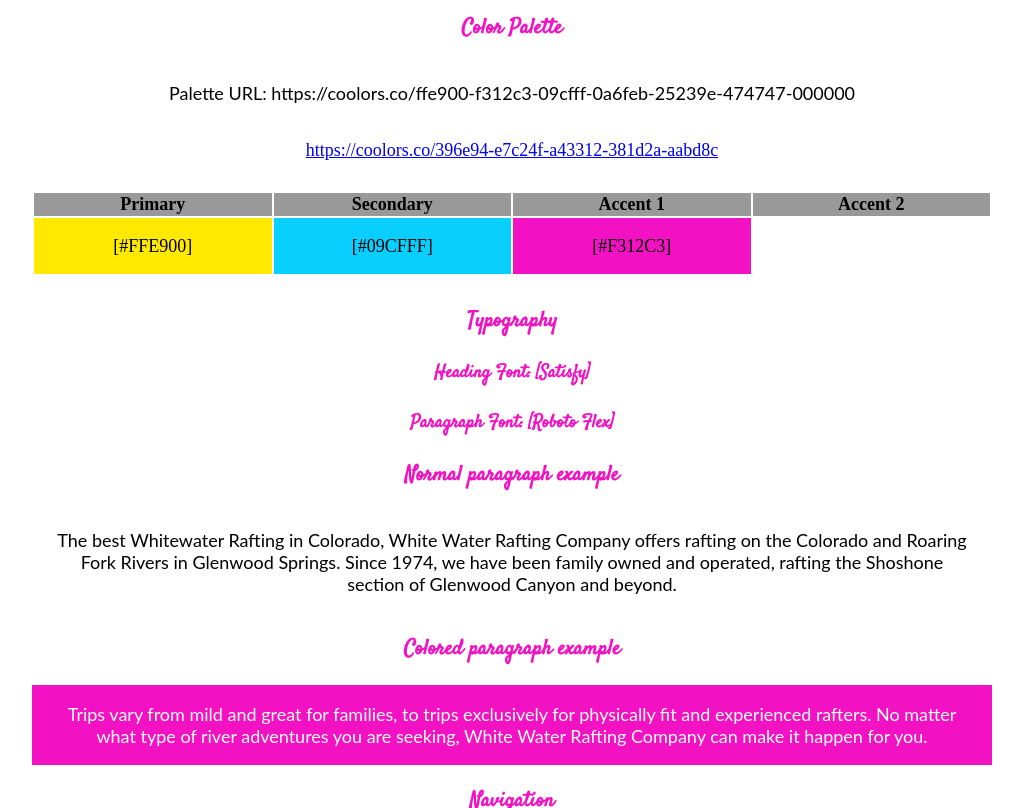
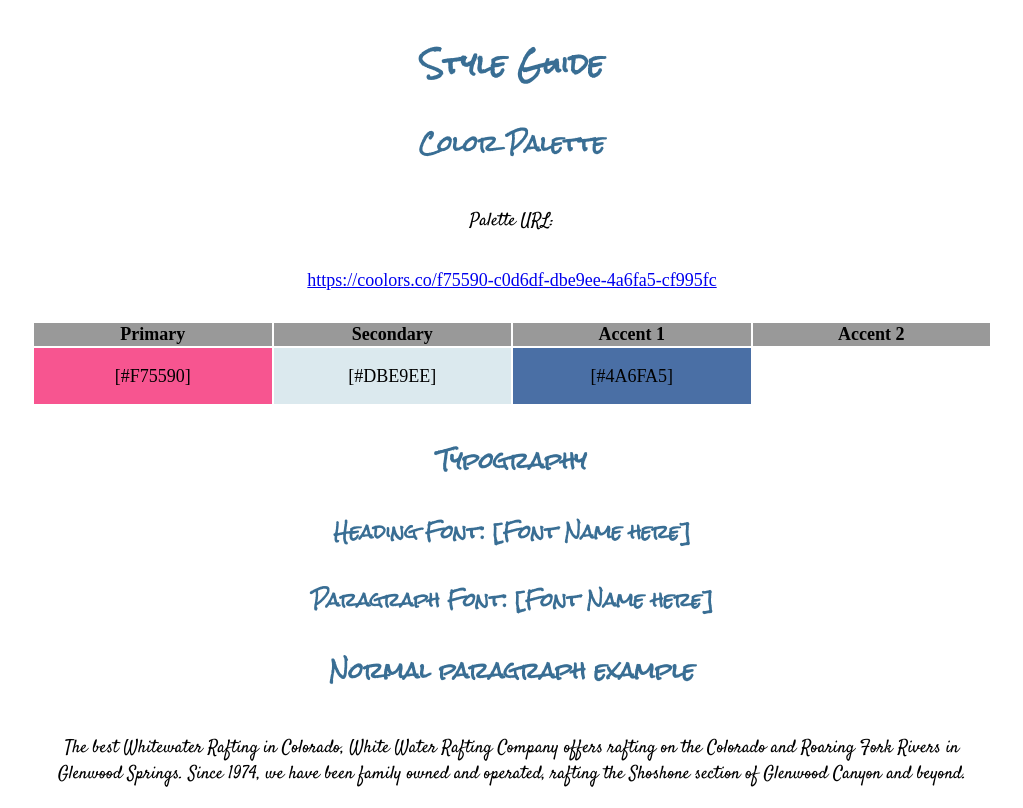
Before and after one commit to nuturethemyoungwell/WDD130, a plain HTML site: page wwr/site-plan-rafting.html in a window 1280 px wide. Shown: the part 1394-2202 px from the top of the page, without its empty margins (128-1151 px from the left). Drawn offline with Linux system fonts and the light colour scheme.

Commit message:
I change the css and html

```diff
--- a/wwr/site-plan-rafting.html
+++ b/wwr/site-plan-rafting.html
@@ -1,3 +1,4 @@
+
 <!DOCTYPE html>
 <html lang="en-us">
 
@@ -9,9 +10,9 @@
 
 <body>
   <header>
-    <h1>Royal Seed Home School Site Plan</h1>
-    <h2>Raphael Dotse</h2>
-    <h2>WDD 130-16</h2>
+    <h1>[Wite Water Rafting Site Plan]</h1>
+    <h2>[Raphael Dotse]</h2>
+    <h2>WDD 130-[16]</h2>
     <!-- In the header above, add the name of your site, your name and class number. For example if you are in section 3 you would put WDD 130-03 -->
   </header>
   <main>
@@ -19,20 +20,18 @@
     <hr />
     <h2>Overview</h2>
     <h3>Purpose</h3>
-    <p>My purpose for the website is to create awareness and build revenue for the NGO organisation.
-        Royal Seed Home School: Our aim and objective is to help eradicate poverty among the youths in the comming generation by providing basic needs for children, get access to education with modern faculties.
-    </p>
+    <p>The purpose of this site is create awareness about adventurous recreational sports. The benfits worths achieving with this recreation during leisure or weekend. And to also share information about whitewwater. : 1.5em;</p>
     <!-- change this -->
 
     <h3>Audience</h3>
-    <p>My personas largely involved people who are interested in supporting the less privileged ones. Among this peoples are philanthropists, volunteers and prestigiously noted business men within the range of age between 25 to 78 years. </p>
+    <p>My target personas are largely individuals within the working class. Especially also for youth clubs and societies who may like fun</p>
     <!-- change this -->
 
     <hr />
     <h2>Branding</h2>
     <h3>Website Logo</h3>
     <!-- Replace this with some sort of logo for your site.  A logo can be as simple as the name of your site in a nice font :) -->
-    <img src="images/logo.jpg" alt="Logo image" />
+    <img src="https://byui-wdd.github.io/wdd130/rafting_images/dryoarlogo.png" alt="Logo image" />
     <hr />
     <h2>Style Guide</h2>
 
@@ -42,9 +41,9 @@
     <!--  The colors you choose for a website are one of the most important decisions you will make. Follow the instructions on the activity in Canvas then return and replace the color codes below with the hex color codes (the 6 digit numbers that show at the bottom of each color) for the colors you have chosen below.  You should have at least 2 colors but do not have to fill in all 4 if you do not need them.  -->
 
     <!-- Copy and paste the URL to your finished palette below. Replace the href value that is there with yours. Make sure to paste it into both the href value and the content text of the <a> tag -->
-    <p>Palette URL: https://coolors.co/ffe900-f312c3-09cfff-0a6feb-25239e-474747-000000</p>
-    <a href="https://coolors.co/ffe900-f312c3-09cfff-0a6feb-25239e-474747-000000"
-      target="_blank">https://coolors.co/396e94-e7c24f-a43312-381d2a-aabd8c</a>
+    <p>Palette URL:</p>
+    <a href="https://coolors.co/f75590-c0d6df-dbe9ee-4a6fa5-cf995f"
+      target="_blank">https://coolors.co/f75590-c0d6df-dbe9ee-4a6fa5-cf995fc</a>
 
     <table class="colors">
       <tr>
@@ -53,11 +52,11 @@
         <th>Accent 1</th>
         <th>Accent 2</th>
       </tr>
-      <!-- Replace the numbers in the bof312c3xes below with your hex color codes. Then switch to the site-plan.css file and change your colors there as well. -->
+      <!-- Replace the numbers in the boxes below with your hex color codes. Then switch to the site-plan.css file and change your colors there as well. -->
       <tr>
-        <td class="primary">[#FFE900]</td>
-        <td class="secondary">[#09CFFF]</td>
-        <td class="accent1">[#F312C3]</td>
+        <td class="primary">[#F75590]</td>
+        <td class="secondary">[#DBE9EE]</td>
+        <td class="accent1">[#4A6FA5]</td>
         <td class="accent2"></td>
       </tr>
     </table>
@@ -68,11 +67,11 @@
     <!-- Choose a font for your paragraphs (body copy) and headlines. What font(s) have you chosen? Think also about which of your colors above you might use for background and font colors. -->
 
     <h4>
-      Heading Font: [Satisfy]
+      Heading Font: [Font Name here]
       <!-- change this -->
     </h4>
     <h4>
-      Paragraph Font: [Roboto Flex]
+      Paragraph Font: [Font Name here]
       <!-- change this -->
     </h4>
     <h3>Normal paragraph example</h3>
--- a/wwr/styles/site-plan-rafting.css
+++ b/wwr/styles/site-plan-rafting.css
@@ -1,30 +1,31 @@
+
 
 /* if you are using any Google fonts change the font names below to your fonts.
 Any spaces in your font name should be replaced with a +.
 Fonts are separated by a | */
-@import url('https://fonts.googleapis.com/css2?family=Satisfy&display=swap');
+@import url('https://fonts.googleapis.com/css2?family=Rock+Salt&family=Satisfy&display=swap');
 
 :root {
   /* change the values below to your colors from your palette */
-  --primary-color: #FFE900  ;
-  --secondary-color: #09CFFF ;
-  --accent1-color: #F312C3;
+  --primary-color: #F75590  ;
+  --secondary-color: #DBE9EE ;
+  --accent1-color: #4A6FA5;
   --accent2-color: white;
 
   /* change the values below to your chosen font(s) */
-  --heading-font: "Satisfy";
-  --paragraph-font: Lato, Roboto Flex;
+  --heading-font: "Rock Salt";
+  --paragraph-font: Satisfy, Helvetica, sans-serif;
 
   /* these colors below should be chosen from among your palette colors above */
-  --headline-color-on-white: #F312C3;  /* headlines on a white background */
+  --headline-color-on-white: #396E94;  /* headlines on a white background */
   --headline-color-on-color: white; /* headlines on a colored background */
-  --paragraph-color-on-white: #F312C3; /* paragraph text on a white background */
+  --paragraph-color-on-white: #396E94; /* paragraph text on a white background */
   --paragraph-color-on-color: white; /* paragraph text on a colored background */
-  --paragraph-background-color: #F312C3  ;
-  --nav-link-color: #F312C3;
-  --nav-background-color: #FFE900;
+  --paragraph-background-color: #396E94  ;
+  --nav-link-color: #396E94;
+  --nav-background-color: #D4AC0D;
   --nav-hover-link-color: white;
-  --nav-hover-background-color: #06f18f;
+  --nav-hover-background-color: #396E94;
 }
 
 
```
